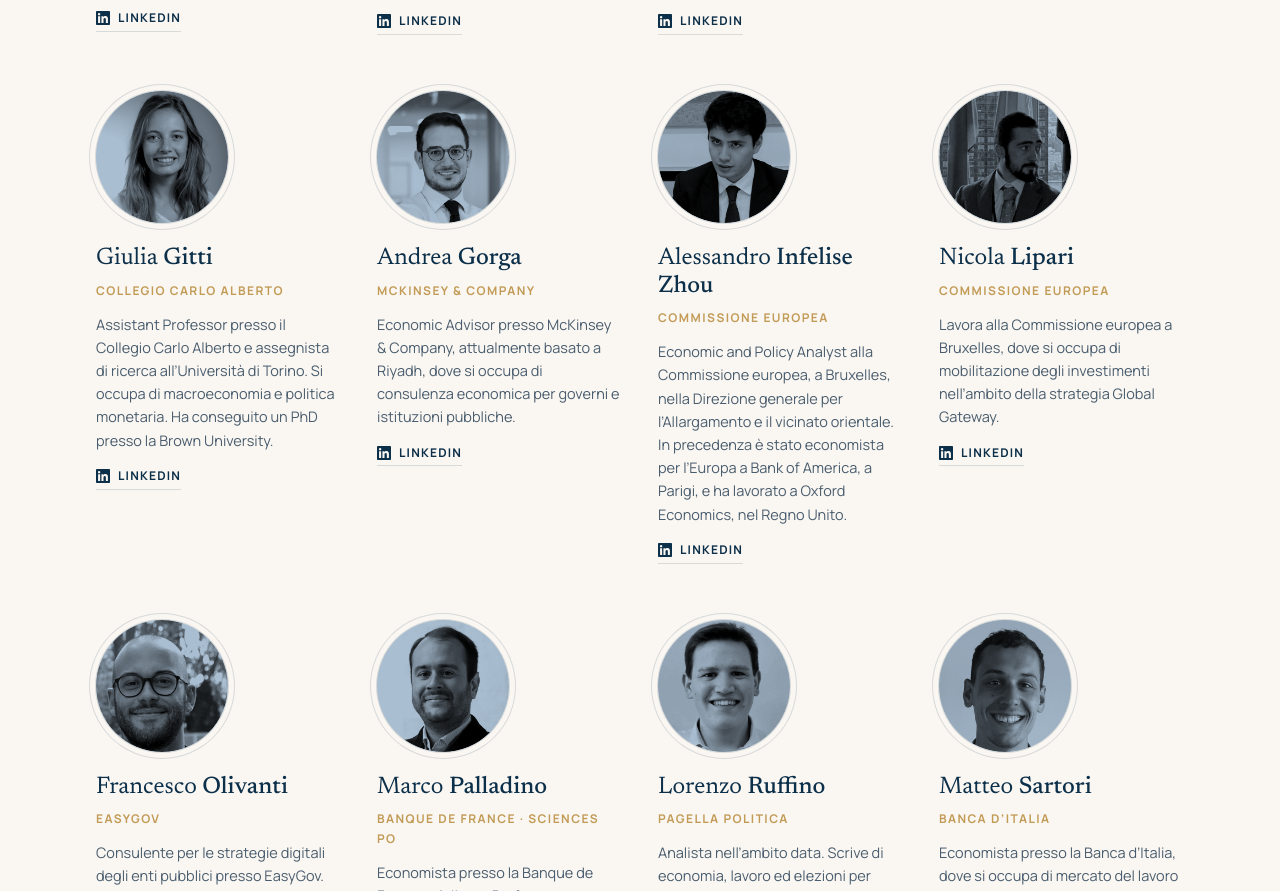
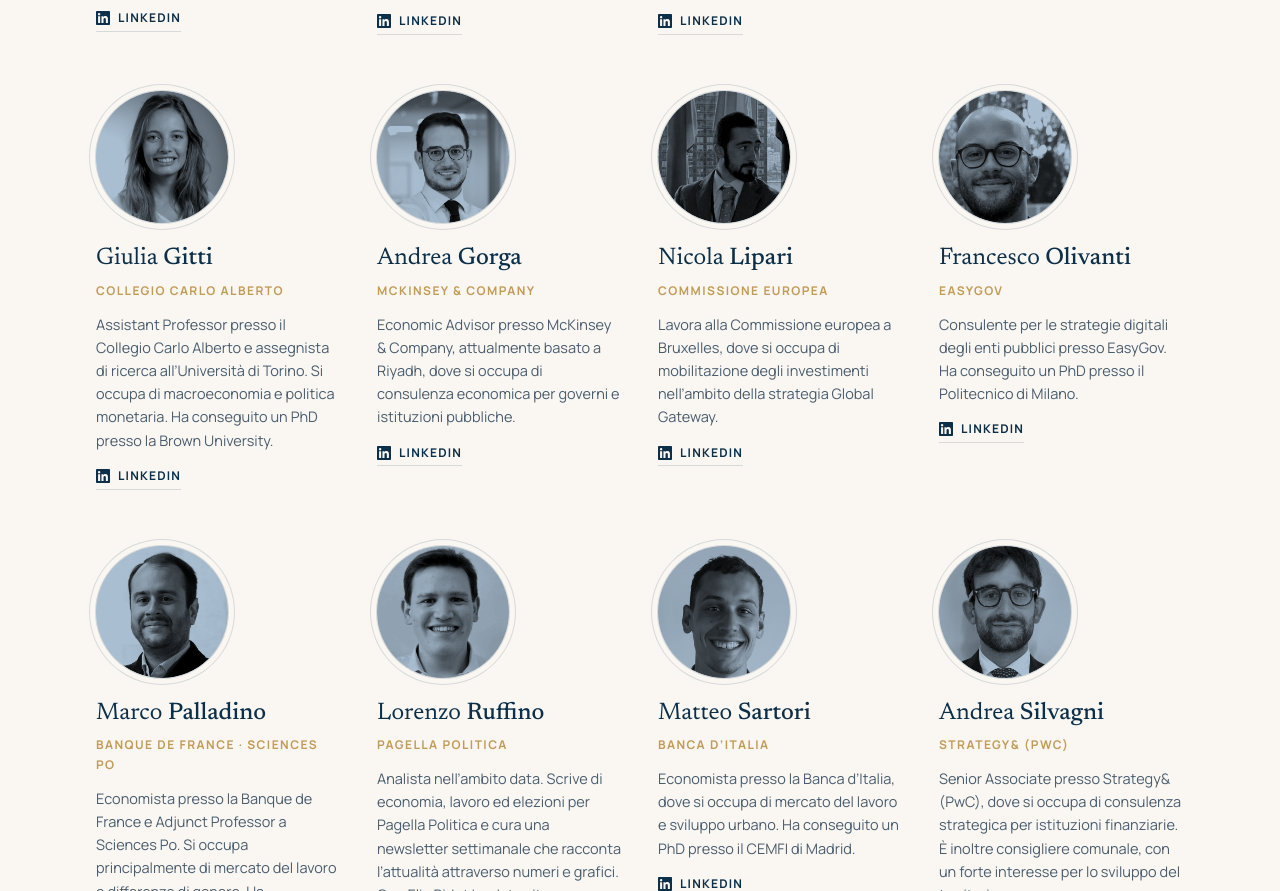
Before and after one commit to elbid/polarisprofessionals, a plain HTML site: page index.html in a window 1280 px wide. Shown: the part 2830-3721 px from the top of the page. Drawn offline with Linux system fonts and the light colour scheme.

Commit message:
Rimosso Alessandro Infelise Zhou dai membri
Co-Authored-By: Claude Opus 5.5 <noreply@anthropic.com>
Claude-Session: https://claude.ai/code/session_01A7zSpVj4Eyv6X27f63hNFZ

```diff
--- a/index.html
+++ b/index.html
@@ -203,16 +203,6 @@
         </li>
         <li class="membro">
           <div class="ritratto" aria-hidden="true">
-            <span class="iniziali">AI</span>
-            <img src="assets/membri/infelise-zhou-alessandro.jpg" alt="" loading="lazy" onerror="this.remove()">
-          </div>
-          <h3 class="membro-nome">Alessandro <span>Infelise Zhou</span></h3>
-          <p class="membro-aff">Commissione europea</p>
-          <p class="membro-bio">Economic and Policy Analyst alla Commissione europea, a Bruxelles, nella Direzione generale per l’Allargamento e il vicinato orientale. In precedenza è stato economista per l’Europa a Bank of America, a Parigi, e ha lavorato a Oxford Economics, nel Regno Unito.</p>
-          <a class="membro-link" href="https://www.linkedin.com/in/alessandro-infelise-zhou-0a6091171/" target="_blank" rel="noopener" aria-label="Profilo LinkedIn di Alessandro Infelise Zhou"><svg viewBox="0 0 24 24" aria-hidden="true"><path d="M20.45 20.45h-3.56v-5.57c0-1.33-.02-3.04-1.85-3.04-1.86 0-2.14 1.45-2.14 2.94v5.67H9.34V9h3.42v1.56h.05c.48-.9 1.64-1.85 3.37-1.85 3.6 0 4.27 2.37 4.27 5.46v6.28ZM5.34 7.43a2.06 2.06 0 1 1 0-4.13 2.06 2.06 0 0 1 0 4.13ZM7.12 20.45H3.56V9h3.56v11.45ZM22.22 0H1.77C.79 0 0 .77 0 1.73v20.54C0 23.23.79 24 1.77 24h20.45c.98 0 1.78-.77 1.78-1.73V1.73C24 .77 23.2 0 22.22 0Z"/></svg>LinkedIn</a>
-        </li>
-        <li class="membro">
-          <div class="ritratto" aria-hidden="true">
             <span class="iniziali">NL</span>
             <img src="assets/membri/lipari-nicola.jpg" alt="" loading="lazy" onerror="this.remove()">
           </div>
```
Also changed, not shown: assets/membri/infelise-zhou-alessandro.jpg (deleted), 1 other file.
